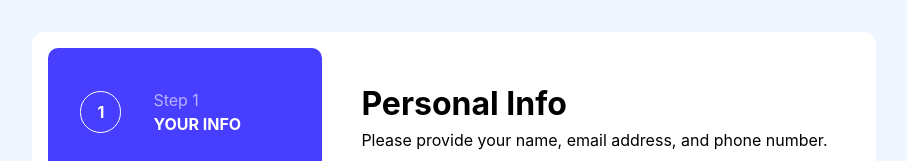
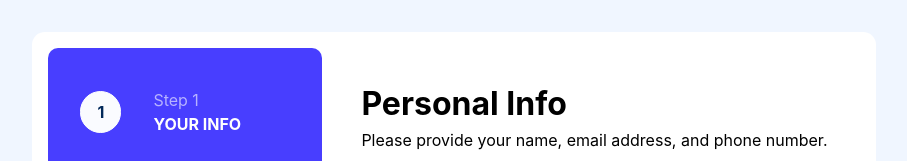
Before and after one commit to heiderick13/multistep-form-react, a React (Vite) app: page / in a window 1280 px wide. Shown: the top 161 px of the page, without its empty margins (186-1093 px from the left). Built offline with nearby package versions, Linux system fonts and the light colour scheme.

Commit message:
:lipstick: step indicators

```diff
--- a/src/components/FormContainer/FormContainer.jsx
+++ b/src/components/FormContainer/FormContainer.jsx
@@ -37,7 +37,7 @@ function FormContainer() {
 
   return (
     <div className="container">
-      <Sidebar />
+      <Sidebar currentStep={currentStep} />
       {currentComponent}
       <div className="actions">
         <button
--- a/src/components/Sidebar/Sidebar.jsx
+++ b/src/components/Sidebar/Sidebar.jsx
@@ -2,14 +2,29 @@ import "./Sidebar.css";
 import bgImage from "../../assets/images/bg-sidebar-desktop.svg";
 import Step from "../Step/Step";
 
-function Sidebar() {
+function Sidebar({ currentStep }) {
   return (
     <nav className="side-bar" style={{ backgroundImage: `url(${bgImage})` }}>
-      <Step stepNum={'1'} title={'YOUR INFO'}/>
-      <Step stepNum={'2'} title={'SELECT PLAN'}/>
-      <Step stepNum={'3'} title={'ADD-ONS'}/>
-      <Step stepNum={'4'} title={'SUMMARY'}/>
-
+      <Step
+        active={currentStep >= 0 ? "active" : ""}
+        stepNum={"1"}
+        title={"YOUR INFO"}
+      />
+      <Step
+        active={currentStep >= 1 ? "active" : ""}
+        stepNum={"2"}
+        title={"SELECT PLAN"}
+      />
+      <Step
+        active={currentStep >= 2 ? "active" : ""}
+        stepNum={"3"}
+        title={"ADD-ONS"}
+      />
+      <Step
+        active={currentStep >= 3 ? "active" : ""}
+        stepNum={"4"}
+        title={"SUMMARY"}
+      />
     </nav>
   );
 }
--- a/src/components/Step/Step.css
+++ b/src/components/Step/Step.css
@@ -6,10 +6,15 @@
 }
 
 .step span {
-    padding: .5rem 1rem;
+  padding: 0.5rem 1rem;
   border: 1px solid var(--white);
   border-radius: 5rem;
   font-weight: 700;
+}
+
+.step span.active {
+  color: var(--marine-blue);
+  background: var(--alabaster);
 }
 
 .step p {
@@ -17,7 +22,7 @@
 }
 
 .text p:nth-of-type(1) {
-    opacity: .6;
+  opacity: 0.6;
 }
 
 .text p:nth-of-type(2) {
--- a/src/components/Step/Step.jsx
+++ b/src/components/Step/Step.jsx
@@ -1,15 +1,15 @@
-import './Step.css'
+import "./Step.css";
 
-function Step({stepNum, title}) {
+function Step({ stepNum, title, active }) {
   return (
-    <div className='step'>
-        <span>{stepNum}</span>
-        <div className="text">
-            <p>Step {stepNum}</p>
-            <p>{title}</p>
-        </div>
+    <div className="step">
+      <span className={active}>{stepNum}</span>
+      <div className="text">
+        <p>Step {stepNum}</p>
+        <p>{title}</p>
+      </div>
     </div>
-  )
+  );
 }
 
-export default Step
+export default Step;
```
Lines whose indentation alone changed are shown as unchanged.
